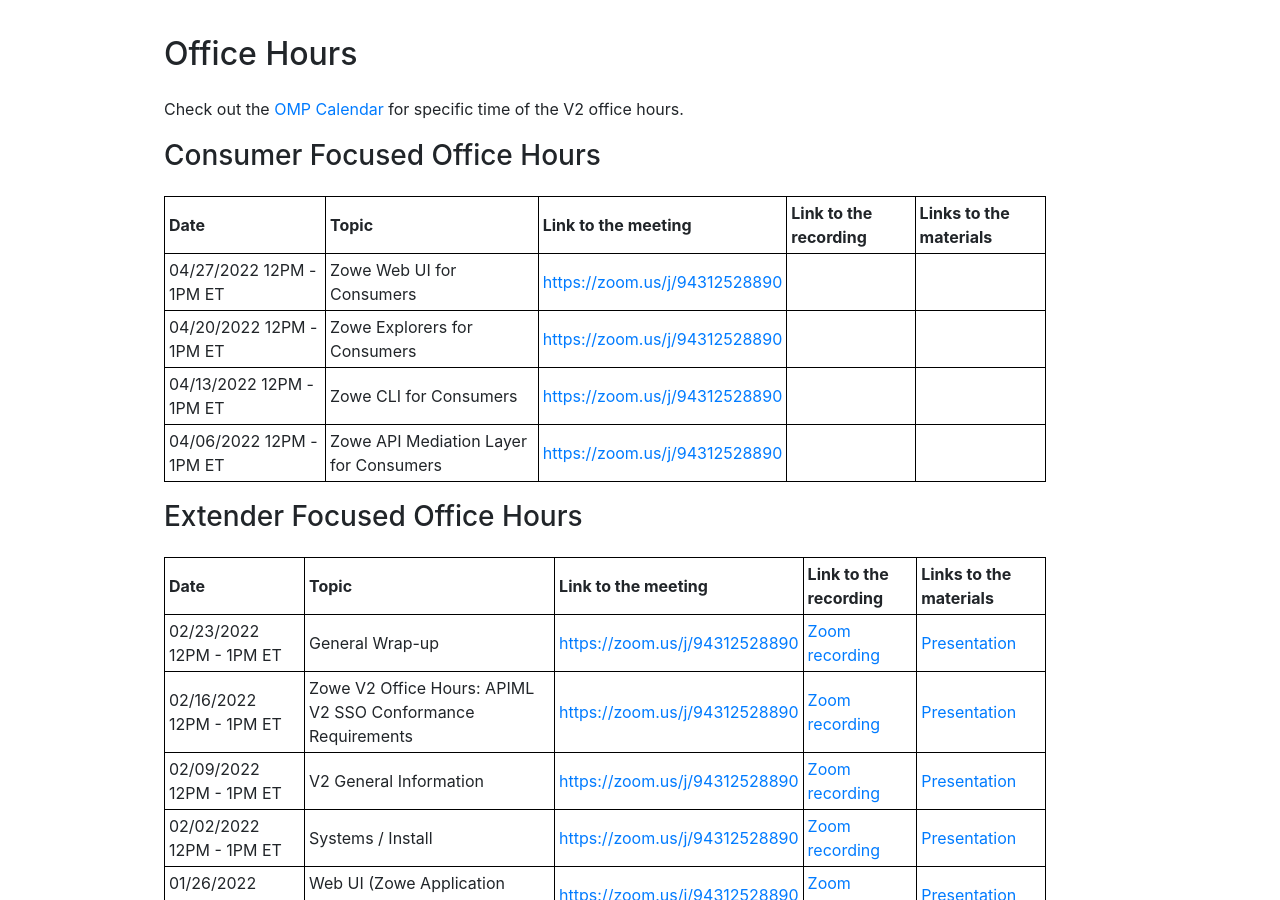
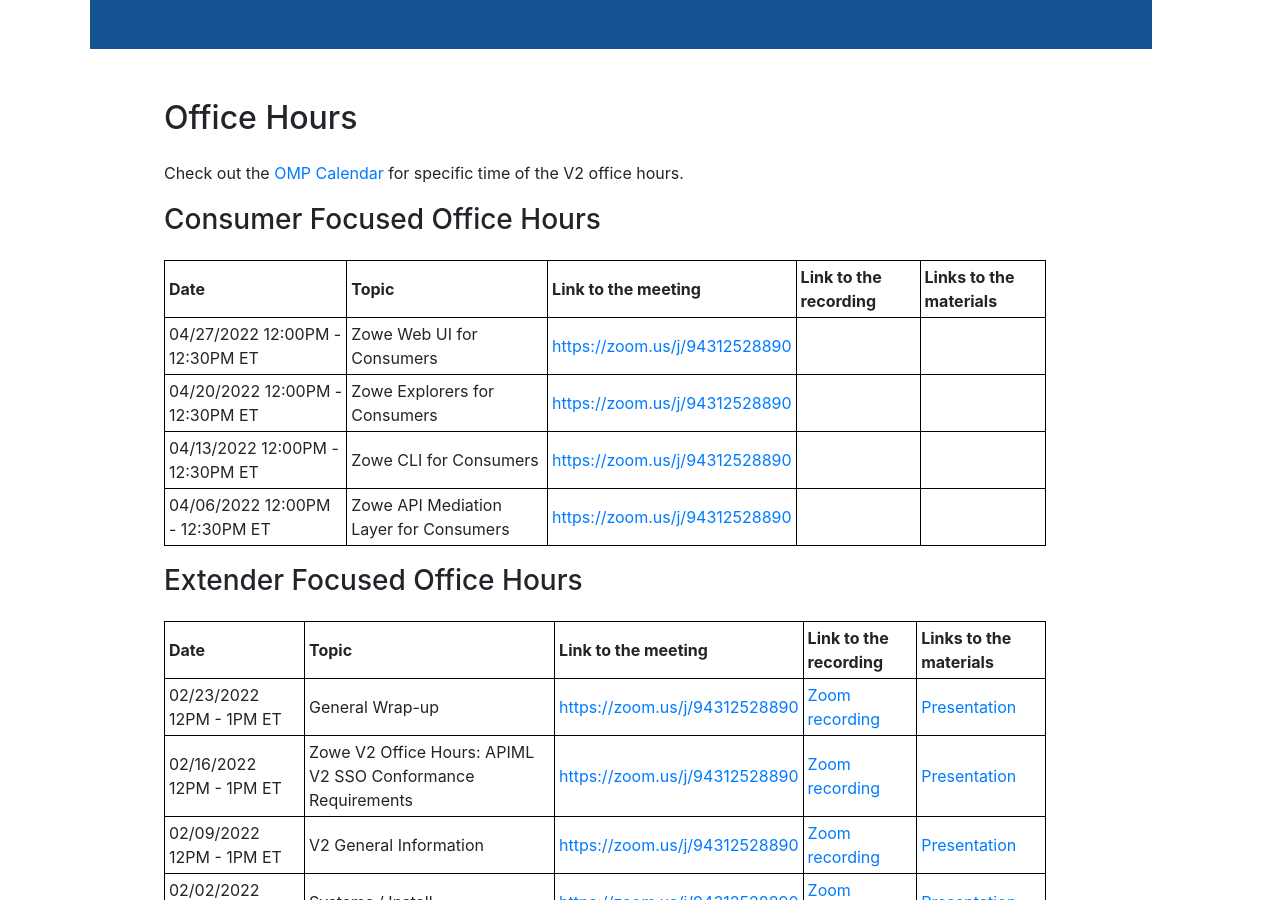
Before and after one commit to zowe/zowe.github.io, a Jekyll site: the page built from vNext.md, in a window 1280 px wide and 900 px high, scrolled down 7388 px. Built offline with Jekyll 4.4.1, drawn with Linux system fonts in a browser that asks for light colours; our own code applies the rules of GitHub Pages for plain Markdown files; some of the changed text lies outside the part shown.

Commit message:
Update to 30 minutes length.
Signed-off-by: Jakub Balhar <jakub.balhar@broadcom.net>

```diff
--- a/vNext.md
+++ b/vNext.md
@@ -410,28 +411,28 @@
     <td><b>Links to the materials</b></td>
     </tr>
     <tr>
-      <td>04/27/2022 12PM - 1PM ET</td>
+      <td>04/27/2022 12:00PM - 12:30PM ET</td>
       <td>Zowe Web UI for Consumers</td>
       <td><a href="https://zoom.us/j/94312528890">https://zoom.us/j/94312528890</a></td>
       <td></td>
       <td></td>
     </tr>
     <tr>
-      <td>04/20/2022 12PM - 1PM ET</td>
+      <td>04/20/2022 12:00PM - 12:30PM ET</td>
       <td>Zowe Explorers for Consumers</td>
       <td><a href="https://zoom.us/j/94312528890">https://zoom.us/j/94312528890</a></td>
       <td></td>
       <td></td>
     </tr>
     <tr>
-      <td>04/13/2022 12PM - 1PM ET</td>
+      <td>04/13/2022 12:00PM - 12:30PM ET</td>
       <td>Zowe CLI for Consumers</td>
       <td><a href="https://zoom.us/j/94312528890">https://zoom.us/j/94312528890</a></td>
       <td></td>
       <td></td>
     </tr>
     <tr>
-      <td>04/06/2022 12PM - 1PM ET</td>
+      <td>04/06/2022 12:00PM - 12:30PM ET</td>
       <td>Zowe API Mediation Layer for Consumers</td>
       <td><a href="https://zoom.us/j/94312528890">https://zoom.us/j/94312528890</a></td>
       <td></td>
```
Also changed, not shown: other parts of vNext.md (+1 -0 lines).
